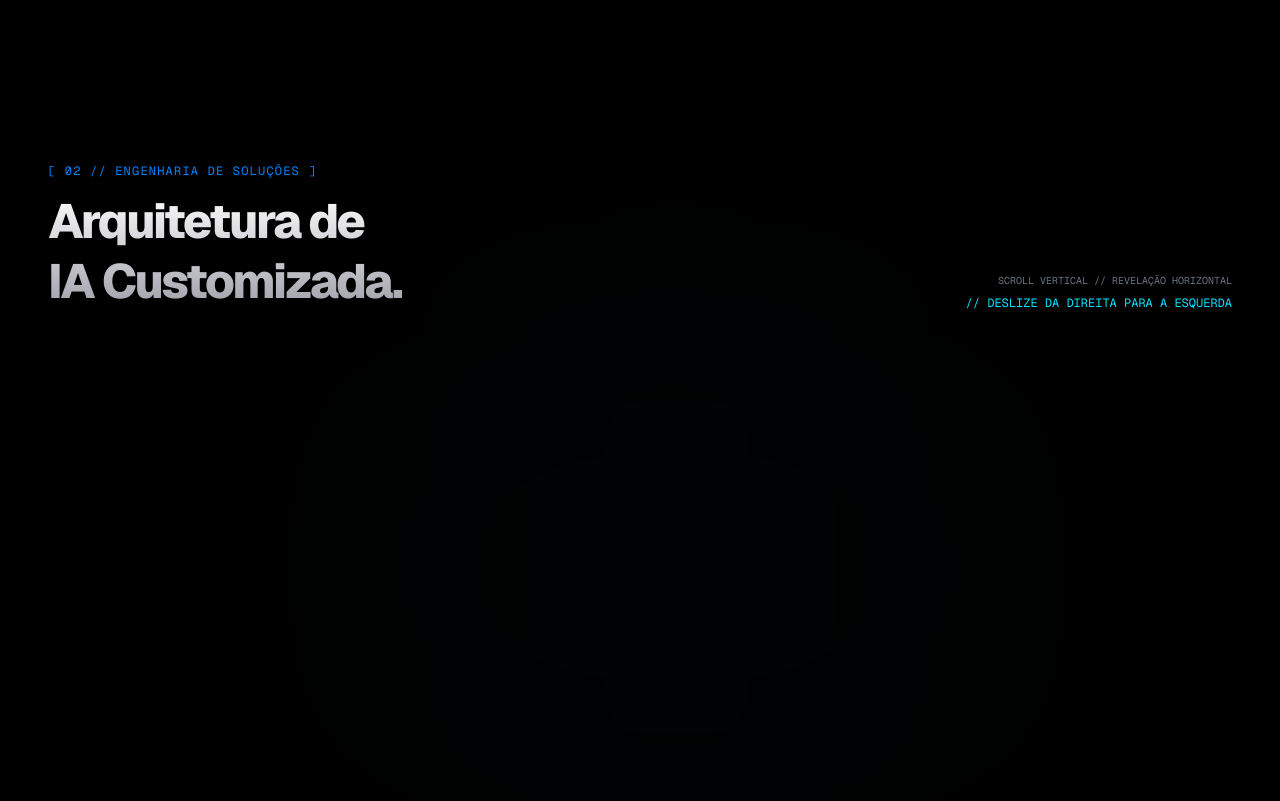
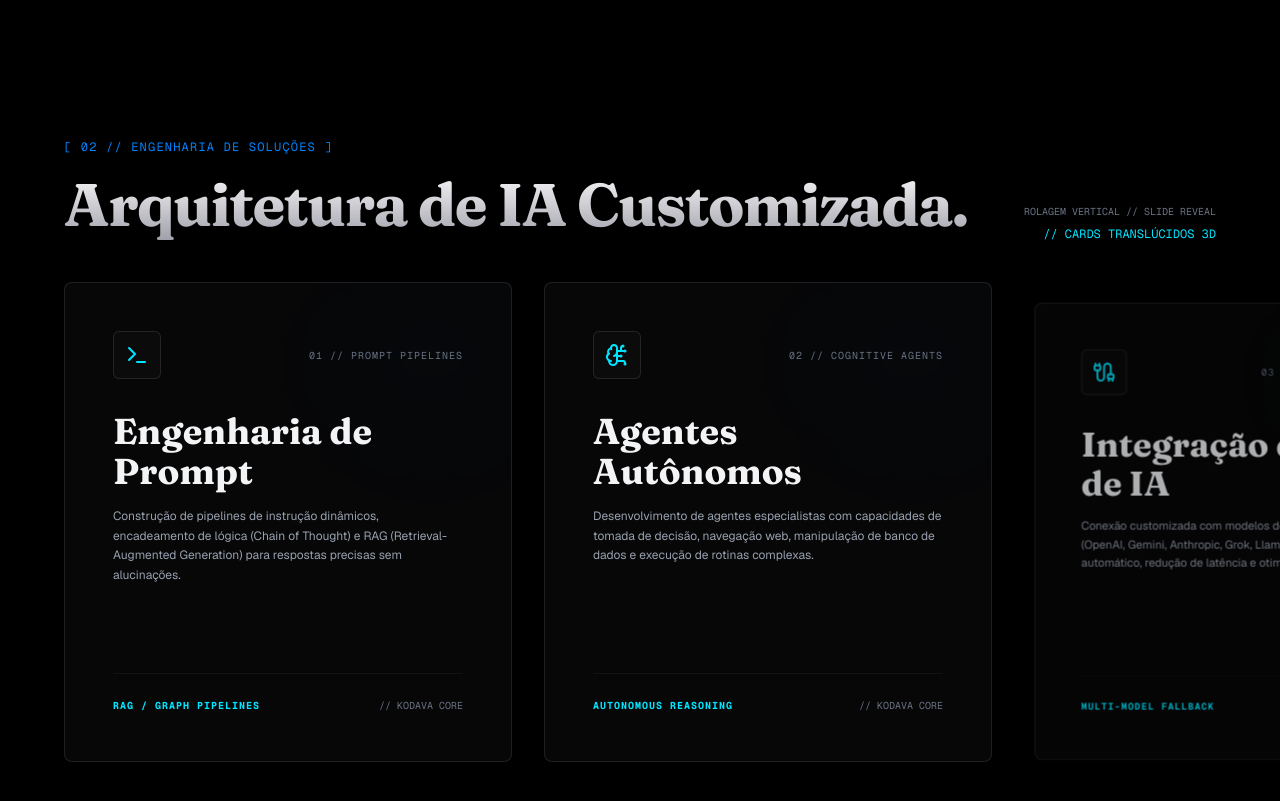
Before and after one commit to Kayqui-Dev/site-kodava, a Next.js app: page / in a window 1280 px wide. Shown: the part 2120-2921 px from the top of the page. Built offline with nearby package versions, Linux system fonts and the light colour scheme.

Commit message:
Fix: Refactor SolutionsHorizontal GSAP pinning, flex-shrink-0 card system, and load Fraunces serif font

```diff
--- a/src/app/globals.css
+++ b/src/app/globals.css
@@ -11,6 +11,7 @@
   --color-border-accent-green: rgba(0, 255, 204, 0.08);
 
   --font-sans: var(--font-sans), sans-serif;
+  --font-serif: var(--font-serif), serif;
   --font-mono: var(--font-mono), monospace;
 }
 
--- a/src/components/SolutionsHorizontal.tsx
+++ b/src/components/SolutionsHorizontal.tsx
@@ -45,7 +45,7 @@ export default function SolutionsHorizontal() {
   const trackRef = useRef<HTMLDivElement>(null);
 
   useEffect(() => {
-    // Only run on desktop/tablet (width >= 768px)
+    // GSAP scroll animation only on viewport >= 768px (desktop)
     const mediaQuery = window.matchMedia('(min-width: 768px)');
     if (!mediaQuery.matches) return;
 
@@ -53,41 +53,51 @@ export default function SolutionsHorizontal() {
     const track = trackRef.current;
     if (!target || !track) return;
 
-    // Initialize GSAP ScrollTrigger timeline
     const initGSAP = () => {
       const trackWidth = track.scrollWidth;
       const viewportWidth = window.innerWidth;
-      const scrollAmount = trackWidth - viewportWidth + 96; // accounting for padding/margins
+      const scrollAmount = trackWidth - viewportWidth;
 
       const cards = track.querySelectorAll('.service-card');
 
       const ctx = gsap.context(() => {
+        // Timeline for overall scroll animation
         const tl = gsap.timeline({
           scrollTrigger: {
             trigger: target,
             start: 'top top',
-            end: () => `+=${trackWidth * 1.1}`,
-            scrub: 1.2,
+            end: () => `+=${scrollAmount}`,
+            scrub: 1, // smooth scroll synchronization
             pin: true,
             invalidateOnRefresh: true,
           },
         });
 
-        // Move the track horizontally
+        // Translate the track horizontally
         tl.to(track, {
           x: -scrollAmount,
           ease: 'none',
         }, 0);
 
-        // Reveal the cards with clip-path wipe reveal
-        cards.forEach((card, index) => {
-          gsap.set(card, { clipPath: 'polygon(0% 0%, 0% 0%, 0% 100%, 0% 100%)' });
-
-          const start = index * 0.25;
-          tl.to(card, {
-            clipPath: 'polygon(0% 0%, 100% 0%, 100% 100%, 0% 100%)',
-            ease: 'power2.out',
-          }, start);
+        // Animate each card as it slides into the viewport using GSAP's containerAnimation
+        cards.forEach((card) => {
+          gsap.fromTo(
+            card,
+            { opacity: 0.4, scale: 0.9, y: 20 },
+            {
+              opacity: 1,
+              scale: 1,
+              y: 0,
+              ease: 'power1.out',
+              scrollTrigger: {
+                trigger: card,
+                containerAnimation: tl, // bind to horizontal timeline
+                start: 'left right-=5%',
+                end: 'left center',
+                scrub: true,
+              },
+            }
+          );
         });
       }, targetRef);
 
@@ -96,7 +106,6 @@ export default function SolutionsHorizontal() {
 
     const ctxInstance = initGSAP();
 
-    // Reinitialize on resize to ensure correct scroll calculations
     const handleResize = () => {
       ctxInstance?.revert();
       ScrollTrigger.refresh();
@@ -112,52 +121,48 @@ export default function SolutionsHorizontal() {
   return (
     <div id="servicos" className="relative">
       {/*
-        Desktop / Sticky Scroll Container
-        Only active on md screens and above.
+        Desktop Pinned Scroll Container
       */}
-      <div ref={targetRef} className="hidden md:block relative h-[350vh] bg-black">
+      <div ref={targetRef} className="hidden md:block relative h-[250vh] bg-transparent">
         <div className="sticky top-0 h-screen flex flex-col justify-center overflow-hidden">
 
-          {/* Subtle Ambient Glow behind the horizontal track */}
-          <div className="absolute top-1/3 left-1/3 w-[500px] h-[500px] bg-brand-primary/[0.02] rounded-full blur-[140px] pointer-events-none z-0" />
-
           {/* Header Area */}
-          <div className="max-w-7xl mx-auto px-12 w-full mb-12 flex justify-between items-end relative z-10">
+          <div className="max-w-7xl mx-auto px-16 w-full mb-10 flex justify-between items-end relative z-10">
             <div className="flex flex-col gap-3">
               <span className="text-xs font-mono tracking-widest text-brand-primary uppercase">
                 [ 02 // ENGENHARIA DE SOLUÇÕES ]
               </span>
-              <h2 className="font-sans font-extrabold text-4xl lg:text-5xl text-transparent bg-clip-text bg-gradient-to-b from-white to-zinc-400 leading-tight tracking-tighter">
-                Arquitetura de <br />IA Customizada.
+              <h2 className="font-serif font-bold text-5xl lg:text-6xl text-transparent bg-clip-text bg-gradient-to-b from-white to-zinc-400 leading-tight tracking-tight">
+                Arquitetura de IA Customizada.
               </h2>
             </div>
             <div className="text-right">
               <span className="text-[10px] font-mono text-gray-500 uppercase">
-                SCROLL VERTICAL // REVELAÇÃO HORIZONTAL
+                ROLAGEM VERTICAL // SLIDE REVEAL
               </span>
-              <p className="text-xs font-mono text-brand-secondary mt-1">// DESLIZE DA DIREITA PARA A ESQUERDA</p>
+              <p className="text-xs font-mono text-brand-secondary mt-1">// CARDS TRANSLÚCIDOS 3D</p>
             </div>
           </div>
 
-          {/* Sliding Track */}
-          <div className="flex items-center w-full px-12 relative z-10">
+          {/* Horizontal Slider Track */}
+          <div className="flex items-center w-full px-16 relative z-10">
             <div
               ref={trackRef}
-              className="flex gap-8 pr-[30vw]"
+              className="flex gap-8 pr-[20vw] items-center"
             >
               {services.map((service, index) => {
                 const Icon = service.icon;
                 return (
                   <div
                     key={service.title}
-                    className="service-card w-[420px] h-[380px] flex-shrink-0 bg-white/[0.01] border border-white/5 p-10 rounded-lg flex flex-col justify-between group hover:border-brand-primary/20 transition-colors duration-300 relative overflow-hidden"
+                    className="service-card w-[35vw] h-[60vh] min-w-[420px] flex-shrink-0 backdrop-blur-md bg-zinc-900/30 border border-white/10 p-12 rounded-lg flex flex-col justify-between group hover:border-brand-primary/20 transition-all duration-300 relative overflow-hidden"
                   >
-                    {/* Glowing highlight in background */}
-                    <div className="absolute top-0 right-0 w-32 h-32 bg-brand-secondary/[0.02] rounded-full blur-2xl group-hover:bg-brand-secondary/[0.04] transition-colors" />
+                    {/* Subtle glow on card */}
+                    <div className="absolute top-0 right-0 w-40 h-40 bg-brand-primary/[0.02] rounded-full blur-3xl group-hover:bg-brand-primary/[0.05] transition-colors" />
 
-                    <div className="flex flex-col gap-6">
+                    <div className="flex flex-col gap-8">
                       <div className="flex items-center justify-between">
-                        <div className="w-12 h-12 rounded-md bg-white/[0.02] border border-white/5 flex items-center justify-center group-hover:border-brand-secondary/20 transition-colors">
+                        <div className="w-12 h-12 rounded-md bg-white/[0.02] border border-white/10 flex items-center justify-center group-hover:border-brand-secondary/20 transition-colors">
                           <Icon className="w-6 h-6 text-brand-secondary text-glow-blue" />
                         </div>
                         <span className="text-[10px] font-mono text-gray-500 tracking-widest">
@@ -165,8 +170,8 @@ export default function SolutionsHorizontal() {
                         </span>
                       </div>
 
-                      <div className="flex flex-col gap-3">
-                        <h3 className="font-sans font-bold text-2xl text-gray-200">
+                      <div className="flex flex-col gap-4">
+                        <h3 className="font-serif font-bold text-4xl text-gray-100 group-hover:text-brand-secondary transition-colors duration-300">
                           {service.title}
                         </h3>
                         <p className="font-sans text-xs text-gray-400 leading-relaxed">
@@ -176,11 +181,11 @@ export default function SolutionsHorizontal() {
                     </div>
 
                     <div className="pt-6 border-t border-white/5 flex justify-between items-center">
-                      <span className="text-[9px] font-mono text-brand-secondary tracking-widest uppercase font-bold">
+                      <span className="text-[10px] font-mono text-brand-secondary tracking-widest uppercase font-bold">
                         {service.tech}
                       </span>
-                      <span className="text-[9px] font-mono text-gray-500 uppercase">
-                        // SECURE DATA PIPELINE
+                      <span className="text-[10px] font-mono text-gray-500 uppercase">
+                        // KODAVA CORE
                       </span>
                     </div>
                   </div>
@@ -193,27 +198,26 @@ export default function SolutionsHorizontal() {
       </div>
 
       {/*
-        Mobile / Touch Responsive Layout
-        Turns into a smooth horizontal touch scroller.
+        Mobile Touch Scroll Layout
       */}
-      <div className="md:hidden py-16 px-6 bg-black flex flex-col gap-8">
+      <div className="md:hidden py-16 px-6 bg-transparent flex flex-col gap-8 relative z-10">
         <div className="flex flex-col gap-3">
           <span className="text-xs font-mono tracking-widest text-brand-primary uppercase">
             [ 02 // ENGENHARIA DE SOLUÇÕES ]
           </span>
-          <h2 className="font-sans font-extrabold text-3xl text-gray-100 leading-tight">
+          <h2 className="font-serif font-bold text-3xl text-gray-100 leading-tight">
             Arquitetura de <br />IA Customizada.
           </h2>
         </div>
 
-        {/* Scrollable list on mobile */}
+        {/* Horizontal mobile container */}
         <div className="flex gap-6 overflow-x-auto pb-6 no-scrollbar snap-x snap-mandatory">
           {services.map((service) => {
             const Icon = service.icon;
             return (
               <div
                 key={service.title}
-                className="w-[300px] h-[340px] flex-shrink-0 bg-white/[0.01] border border-white/5 p-8 rounded-lg flex flex-col justify-between snap-center"
+                className="w-[320px] h-[360px] flex-shrink-0 backdrop-blur-md bg-zinc-900/30 border border-white/10 p-8 rounded-lg flex flex-col justify-between snap-center"
               >
                 <div className="flex flex-col gap-4">
                   <div className="flex items-center justify-between">
@@ -226,21 +230,21 @@ export default function SolutionsHorizontal() {
                   </div>
 
                   <div className="flex flex-col gap-2">
-                    <h3 className="font-sans font-bold text-lg text-gray-200">
+                    <h3 className="font-serif font-bold text-2xl text-gray-200">
                       {service.title}
                     </h3>
-                    <p className="font-sans text-[10px] text-gray-400 leading-relaxed">
+                    <p className="font-sans text-[11px] text-gray-400 leading-relaxed">
                       {service.desc}
                     </p>
                   </div>
                 </div>
 
                 <div className="pt-4 border-t border-white/5 flex justify-between items-center">
-                  <span className="text-[8px] font-mono text-brand-secondary tracking-widest uppercase font-bold">
+                  <span className="text-[9px] font-mono text-brand-secondary tracking-widest uppercase font-bold">
                     {service.tech}
                   </span>
-                  <span className="text-[8px] font-mono text-gray-500 uppercase">
-                    // MOBILE TOUCH ACTIVE
+                  <span className="text-[9px] font-mono text-gray-500 uppercase">
+                    // SWIPE ACTIVE
                   </span>
                 </div>
               </div>
```
Also changed, not shown: src/app/layout.tsx (+9 -2 lines).
